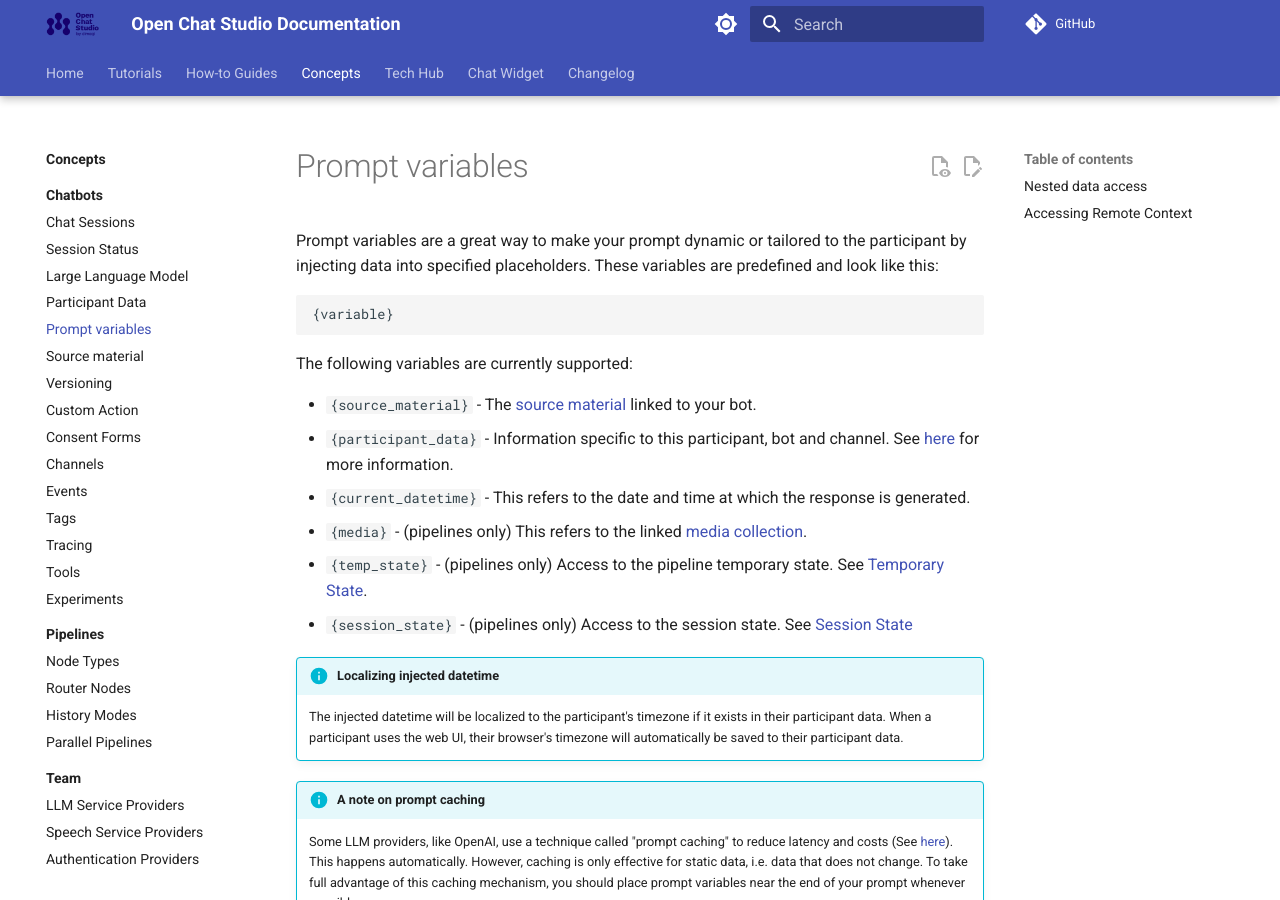
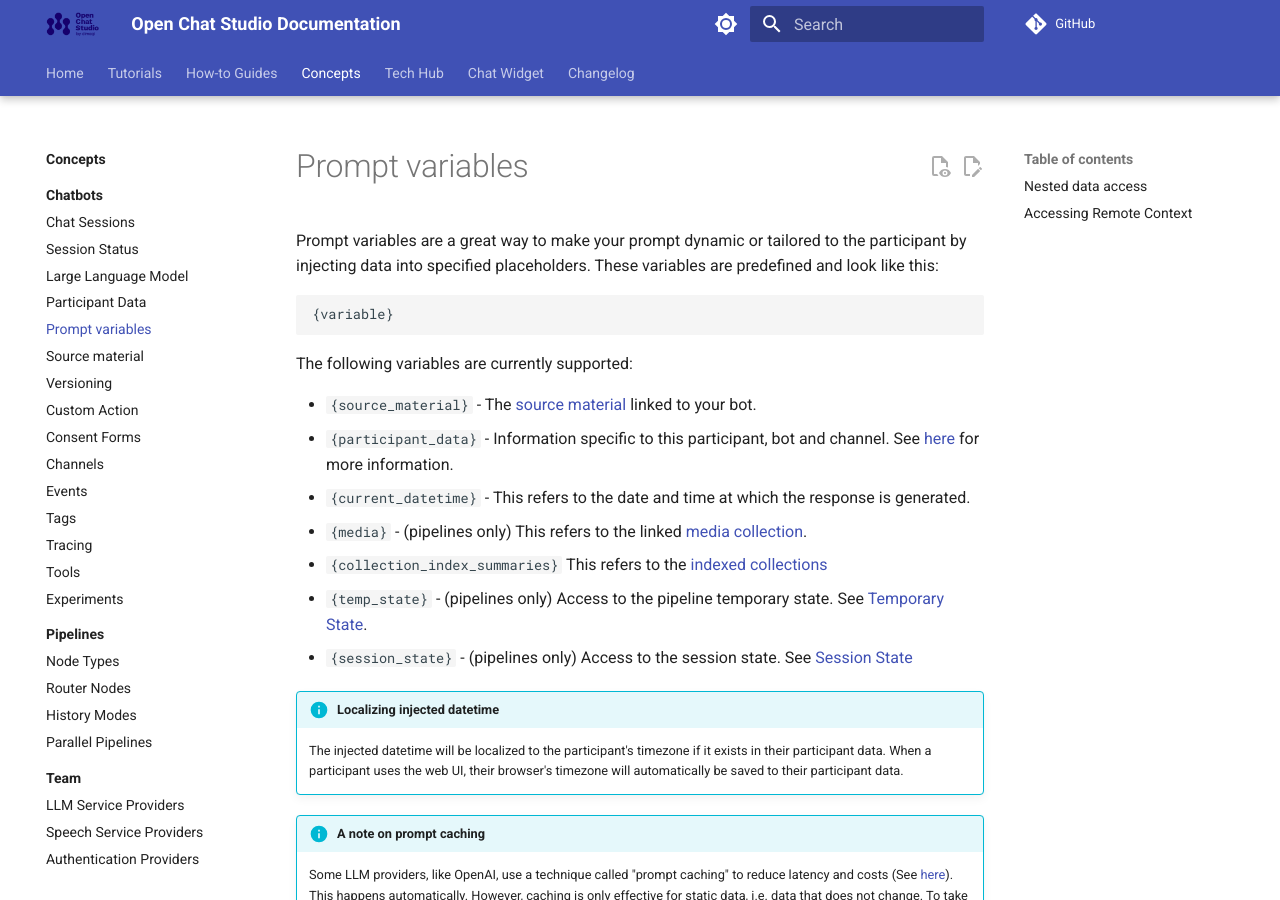
Before and after one commit to dimagi/open-chat-studio-docs, an MkDocs documentation site: the page built from docs/concepts/prompt_variables.md, in a window 1280 px wide and 900 px high. Built offline with MkDocs 1.6.1 and Material for MkDocs 9.7.7, drawn with Linux system fonts in a browser that asks for light colours; a script that is not in the unit is left out; comment, search, counter and statistics services are not loaded.

Commit message:
collection_index_summaries prompt varialbe added

```diff
--- a/docs/concepts/prompt_variables.md
+++ b/docs/concepts/prompt_variables.md
@@ -10,6 +10,7 @@
 - `{participant_data}` - Information specific to this participant, bot and channel. See [here][participant_data] for more information.
 - `{current_datetime}` - This refers to the date and time at which the response is generated.
 - `{media}` - (pipelines only) This refers to the linked [media collection](./collections/media.md).
+- `{collection_index_summaries}` This refers to the [indexed collections](./collections/indexed.md)
 - `{temp_state}` - (pipelines only) Access to the pipeline temporary state. See [Temporary State](../tech-hub/python_node.md#temporary-state).
 - `{session_state}` - (pipelines only) Access to the session state. See [Session State](../tech-hub/python_node.md#session-state)
 
```
